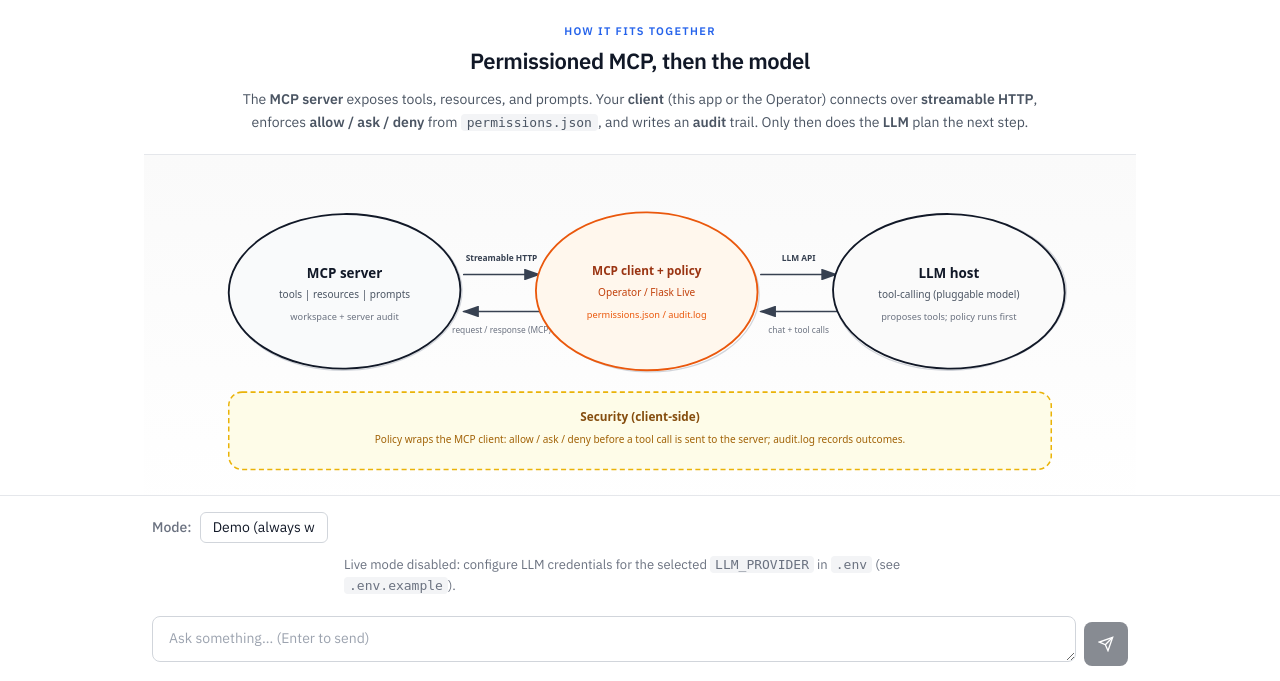
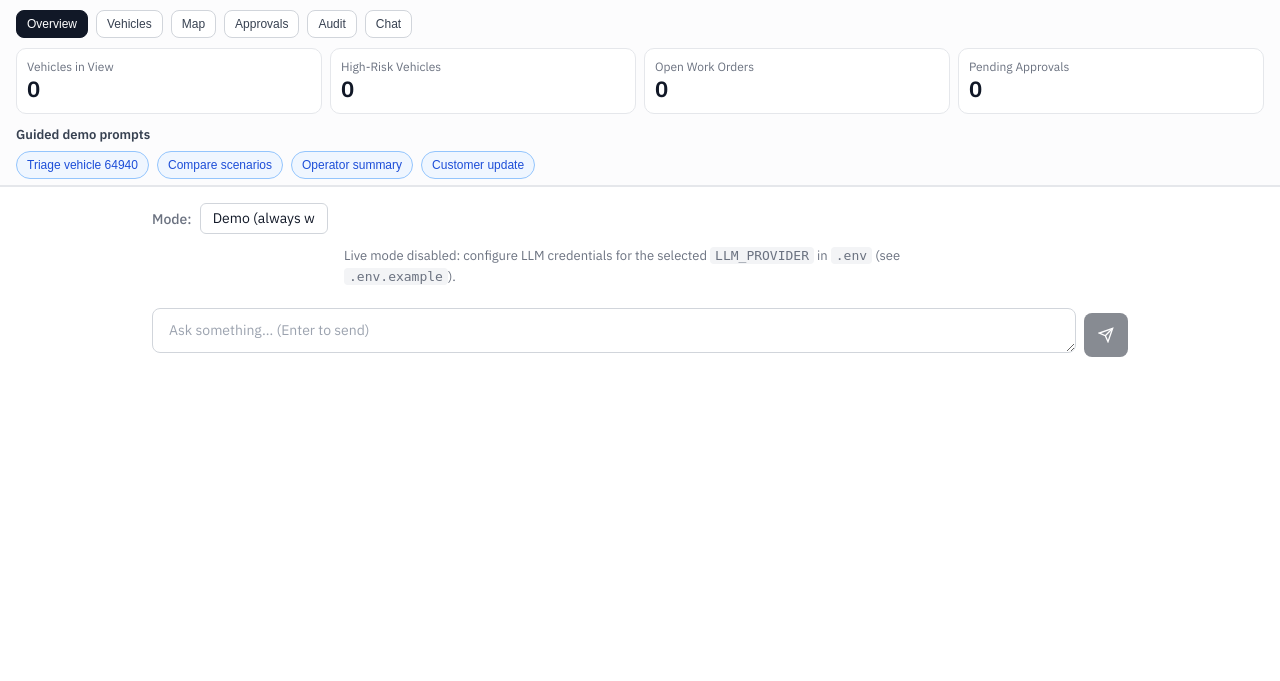
Before and after one commit to alialoha/MaintenanceOrchestrator, a Flask app: page / in a window 1280 px wide. Shown: the part 75-756 px from the top of the page. Run offline with Flask 3, Linux system fonts and the light colour scheme; data that the repository does not hold is empty.

Commit message:
Add demo dashboard tabs, map view, and fleet API endpoints.
Made-with: Cursor

```diff
--- a/src/web/app.py
+++ b/src/web/app.py
@@ -15,6 +15,7 @@ from agent.llm_client import (
     resolved_llm_model,
 )
 from agent.mcp_llm_host import MCPLLMHost
+import mcp_server.server as mcp_srv
 from web.branding import get_branding
 from web.demo import demo_reply
 
@@ -60,6 +61,68 @@ def _live_allowed() -> bool:
 def _run_chat(message: str) -> str:
     host = MCPLLMHost()
     return asyncio.run(host.chat(message))
+
+
+def _fleet_vehicle_ids(limit: int = 30) -> list[str]:
+    vids = list(mcp_srv._load_vehicles().keys())
+    return vids[: max(1, min(limit, len(vids)))]
+
+
+def _fleet_rows(limit: int = 30) -> list[dict]:
+    rows: list[dict] = []
+    for vid in _fleet_vehicle_ids(limit):
+        pred = mcp_srv.predict_maintenance_need(vid)
+        pred_r = pred.get("result") if pred.get("ok") else {}
+        prob = float((pred_r or {}).get("maintenance_need_probability", 0.0) or 0.0)
+        sev = "high" if prob >= 0.75 else "medium" if prob >= 0.45 else "low"
+        risk = mcp_srv.list_deliveries_at_risk(vid, horizon_hours=72)
+        risk_count = int(((risk.get("result") or {}).get("count", 0)) if risk.get("ok") else 0)
+        maint = mcp_srv.get_maintenance_history(vid, limit=1)
+        last_event = ""
+        if maint.get("ok"):
+            events = (maint.get("result") or {}).get("events", [])
+            if events:
+                last_event = events[0].get("event_date", "")
+        rows.append(
+            {
+                "vehicle_id": vid,
+                "maintenance_need_probability": round(prob, 4),
+                "severity_label": sev,
+                "deliveries_at_risk_72h": risk_count,
+                "last_event_date": last_event,
+            }
+        )
+    rows.sort(key=lambda r: (r["maintenance_need_probability"], r["deliveries_at_risk_72h"]), reverse=True)
+    return rows
+
+
+def _fleet_map_points(limit: int = 50) -> list[dict]:
+    points: list[dict] = []
+    vids = _fleet_vehicle_ids(limit)
+    for idx, vid in enumerate(vids):
+        slice_rows = mcp_srv._risk_rows_for_vehicle(vid)
+        if not slice_rows:
+            continue
+        row = slice_rows[-1]
+        lat = float(row.get("vehicle_gps_latitude", 0.0) or 0.0)
+        lon = float(row.get("vehicle_gps_longitude", 0.0) or 0.0)
+        if not lat or not lon:
+            continue
+        pred = mcp_srv.predict_maintenance_need(vid)
+        prob = float(((pred.get("result") or {}).get("maintenance_need_probability", 0.0)) if pred.get("ok") else 0.0)
+        severity = "high" if prob >= 0.75 else "medium" if prob >= 0.45 else "low"
+        points.append(
+            {
+                "vehicle_id": vid,
+                "lat": lat,
+                "lon": lon,
+                "severity": severity,
+                "maintenance_need_probability": round(prob, 4),
+                "label": f"{vid} | {severity}",
+                "order": idx,
+            }
+        )
+    return points
 
 
 @app.route("/")
@@ -128,6 +191,48 @@ def generate():
     return jsonify({"error": "Invalid mode; use demo or live"}), 400
 
 
+@app.route("/api/fleet_overview")
+def fleet_overview():
+    rows = _fleet_rows(limit=30)
+    pending = len([r for r in mcp_srv._read_jsonl(mcp_srv.APPROVALS_FILE) if (r.get("status") or "") == "pending"])
+    open_work_orders = len(mcp_srv._read_jsonl(mcp_srv.WORK_ORDERS_FILE))
+    high_risk = len([r for r in rows if r["severity_label"] == "high"])
+    return jsonify(
+        {
+            "vehicles_in_view": len(rows),
+            "high_risk_vehicles": high_risk,
+            "open_work_orders": open_work_orders,
+            "pending_approvals": pending,
+        }
+    )
+
+
+@app.route("/api/vehicles")
+def vehicles():
+    return jsonify({"rows": _fleet_rows(limit=50)})
+
+
+@app.route("/api/map_points")
+def map_points():
+    return jsonify({"rows": _fleet_map_points(limit=50)})
+
+
+@app.route("/api/approvals")
+def approvals():
+    rows = mcp_srv._read_jsonl(mcp_srv.APPROVALS_FILE)[-100:]
+    rows.reverse()
+    return jsonify({"rows": rows[:50]})
+
+
+@app.route("/api/audit")
+def audit():
+    line_rows: list[dict] = []
+    if mcp_srv.AUDIT_LOG.exists():
+        for line in mcp_srv.AUDIT_LOG.read_text(encoding="utf-8", errors="ignore").splitlines()[-200:]:
+            line_rows.append({"line": line})
+    return jsonify({"rows": line_rows[-100:]})
+
+
 if __name__ == "__main__":
     mcp_url = os.environ.get("MCP_SERVER_URL", "http://127.0.0.1:8000")
     print("=" * 64)
--- a/src/web/static/script.js
+++ b/src/web/static/script.js
@@ -12,11 +12,17 @@ const modelSelect = document.getElementById('modelSelect');
 const sendButton = document.getElementById('sendButton');
 const sendIcon = document.getElementById('sendIcon');
 const loadingSpinner = document.getElementById('loadingSpinner');
+const tabs = document.querySelectorAll('.tab-btn');
+const panels = document.querySelectorAll('.panel');
+const chips = document.querySelectorAll('.chip');
+let fleetMap = null;
+let fleetMarkers = [];
 
 document.addEventListener('DOMContentLoaded', function () {
     modelSelect.value = 'demo';
     setupEventListeners();
     updateSendButton();
+    loadDashboard();
 });
 
 function setupEventListeners() {
@@ -24,6 +30,22 @@ function setupEventListeners() {
     clearBtn.addEventListener('click', clearChat);
     messageInput.addEventListener('input', handleInputChange);
     messageInput.addEventListener('keydown', handleKeyDown);
+    tabs.forEach(btn => btn.addEventListener('click', () => selectTab(btn.dataset.tab)));
+    chips.forEach(btn => btn.addEventListener('click', () => {
+        messageInput.value = btn.dataset.prompt || '';
+        messageInput.focus();
+        updateSendButton();
+    }));
+}
+
+function selectTab(tabId) {
+    tabs.forEach(b => b.classList.toggle('active', b.dataset.tab === tabId));
+    panels.forEach(p => p.classList.toggle('active', p.id === tabId));
+    if (tabId === 'mapTab') {
+        setTimeout(() => {
+            if (fleetMap) fleetMap.invalidateSize();
+        }, 20);
+    }
 }
 
 function handleSubmit(e) {
@@ -214,3 +236,88 @@ function scrollToBottom() {
         behavior: 'smooth'
     });
 }
+
+async function loadDashboard() {
+    try {
+        const [overview, vehicles, mapPoints, approvals, audit] = await Promise.all([
+            fetch('/api/fleet_overview').then(r => r.json()),
+            fetch('/api/vehicles').then(r => r.json()),
+            fetch('/api/map_points').then(r => r.json()),
+            fetch('/api/approvals').then(r => r.json()),
+            fetch('/api/audit').then(r => r.json()),
+        ]);
+        renderOverview(overview);
+        renderVehicles(vehicles.rows || []);
+        renderApprovals(approvals.rows || []);
+        renderAudit(audit.rows || []);
+        renderMap(mapPoints.rows || []);
+    } catch (e) {
+        console.error('dashboard load failed', e);
+    }
+}
+
+function renderOverview(o) {
+    document.getElementById('kpiVehicles').textContent = o.vehicles_in_view ?? '-';
+    document.getElementById('kpiHighRisk').textContent = o.high_risk_vehicles ?? '-';
+    document.getElementById('kpiWorkOrders').textContent = o.open_work_orders ?? '-';
+    document.getElementById('kpiApprovals').textContent = o.pending_approvals ?? '-';
+}
+
+function renderVehicles(rows) {
+    const tbody = document.querySelector('#vehiclesTable tbody');
+    if (!tbody) return;
+    tbody.innerHTML = rows.map(r => `
+        <tr>
+            <td>${escapeHtml(r.vehicle_id)}</td>
+            <td>${Number(r.maintenance_need_probability || 0).toFixed(3)}</td>
+            <td>${escapeHtml(r.severity_label || '')}</td>
+            <td>${escapeHtml(String(r.deliveries_at_risk_72h ?? 0))}</td>
+            <td>${escapeHtml(r.last_event_date || '')}</td>
+        </tr>
+    `).join('');
+}
+
+function renderApprovals(rows) {
+    const tbody = document.querySelector('#approvalsTable tbody');
+    if (!tbody) return;
+    tbody.innerHTML = rows.map(r => `
+        <tr>
+            <td>${escapeHtml(r.approval_id || '')}</td>
+            <td>${escapeHtml(r.action_type || '')}</td>
+            <td>${escapeHtml(r.status || '')}</td>
+            <td>${escapeHtml(String(r.estimated_cost ?? ''))}</td>
+            <td>${escapeHtml(r.created_at || '')}</td>
+        </tr>
+    `).join('');
+}
+
+function renderAudit(rows) {
+    const box = document.getElementById('auditLines');
+    if (!box) return;
+    box.innerHTML = rows.map(r => `<div>${escapeHtml(r.line || '')}</div>`).join('');
+}
+
+function renderMap(rows) {
+    const mapEl = document.getElementById('fleetMap');
+    if (!mapEl || typeof L === 'undefined') return;
+    if (!fleetMap) {
+        fleetMap = L.map('fleetMap').setView([39.5, -98.35], 4);
+        L.tileLayer('https://{s}.tile.openstreetmap.org/{z}/{x}/{y}.png', {
+            maxZoom: 19,
+            attribution: '&copy; OpenStreetMap'
+        }).addTo(fleetMap);
+    }
+    fleetMarkers.forEach(m => fleetMap.removeLayer(m));
+    fleetMarkers = [];
+    rows.forEach(r => {
+        const color = r.severity === 'high' ? '#dc2626' : r.severity === 'medium' ? '#d97706' : '#16a34a';
+        const marker = L.circleMarker([r.lat, r.lon], { radius: 6, color, fillColor: color, fillOpacity: 0.7 })
+            .addTo(fleetMap)
+            .bindPopup(`<strong>Vehicle ${escapeHtml(r.vehicle_id)}</strong><br/>Severity: ${escapeHtml(r.severity)}<br/>Need: ${r.maintenance_need_probability}`);
+        fleetMarkers.push(marker);
+    });
+}
+
+function escapeHtml(v) {
+    return String(v || '').replace(/&/g, '&amp;').replace(/</g, '&lt;').replace(/>/g, '&gt;');
+}
--- a/src/web/static/styles.css
+++ b/src/web/static/styles.css
@@ -101,6 +101,123 @@ body {
     flex-direction: column;
     flex: 1 1 0;
     min-height: 0;
+}
+
+.dashboard-wrap {
+    border-bottom: 1px solid #e5e7eb;
+    background: #fcfcfd;
+    padding: 10px 16px 6px;
+}
+
+.tabs-row {
+    display: flex;
+    flex-wrap: wrap;
+    gap: 8px;
+    margin-bottom: 10px;
+}
+
+.tab-btn {
+    border: 1px solid #d1d5db;
+    background: white;
+    color: #374151;
+    border-radius: 8px;
+    padding: 6px 10px;
+    font-size: 12px;
+    cursor: pointer;
+}
+
+.tab-btn.active {
+    background: #111827;
+    color: #fff;
+    border-color: #111827;
+}
+
+.panel {
+    display: none;
+}
+
+.panel.active {
+    display: block;
+}
+
+.kpi-grid {
+    display: grid;
+    grid-template-columns: repeat(4, minmax(0, 1fr));
+    gap: 8px;
+}
+
+.kpi-card {
+    background: #fff;
+    border: 1px solid #e5e7eb;
+    border-radius: 10px;
+    padding: 10px;
+}
+
+.kpi-label {
+    color: #6b7280;
+    font-size: 12px;
+}
+
+.kpi-value {
+    color: #111827;
+    font-size: 22px;
+    font-weight: 600;
+}
+
+.tutorial-block {
+    margin-top: 12px;
+}
+
+.tutorial-block h3 {
+    font-size: 13px;
+    margin-bottom: 8px;
+    color: #374151;
+}
+
+.chips {
+    display: flex;
+    flex-wrap: wrap;
+    gap: 8px;
+}
+
+.chip {
+    border: 1px solid #93c5fd;
+    background: #eff6ff;
+    color: #1d4ed8;
+    border-radius: 9999px;
+    padding: 6px 10px;
+    font-size: 12px;
+    cursor: pointer;
+}
+
+.data-table {
+    width: 100%;
+    border-collapse: collapse;
+    font-size: 12px;
+}
+
+.data-table th, .data-table td {
+    border-bottom: 1px solid #e5e7eb;
+    text-align: left;
+    padding: 6px 8px;
+}
+
+.map-box {
+    height: 270px;
+    border: 1px solid #e5e7eb;
+    border-radius: 10px;
+}
+
+.audit-box {
+    max-height: 220px;
+    overflow: auto;
+    border: 1px solid #e5e7eb;
+    border-radius: 10px;
+    background: #fff;
+    padding: 8px;
+    font-size: 12px;
+    color: #374151;
+    line-height: 1.5;
 }
 
 .messages-area {
--- a/src/web/templates/index.html
+++ b/src/web/templates/index.html
@@ -7,6 +7,7 @@
     <link rel="preconnect" href="https://fonts.googleapis.com">
     <link rel="preconnect" href="https://fonts.gstatic.com" crossorigin>
     <link href="https://fonts.googleapis.com/css2?family=IBM+Plex+Sans:ital,wght@0,300;0,400;0,500;0,600;1,400&display=swap" rel="stylesheet">
+    <link rel="stylesheet" href="https://unpkg.com/leaflet@1.9.4/dist/leaflet.css" />
     <link rel="stylesheet" href="/static/styles.css">
 </head>
 <body class="font-ibm-plex">
@@ -29,6 +30,58 @@
         </div>
 
         <div class="chat-container">
+            <div class="dashboard-wrap">
+                <div class="tabs-row">
+                    <button class="tab-btn active" data-tab="overviewTab">Overview</button>
+                    <button class="tab-btn" data-tab="vehiclesTab">Vehicles</button>
+                    <button class="tab-btn" data-tab="mapTab">Map</button>
+                    <button class="tab-btn" data-tab="approvalsTab">Approvals</button>
+                    <button class="tab-btn" data-tab="auditTab">Audit</button>
+                    <button class="tab-btn" data-tab="chatTab">Chat</button>
+                </div>
+
+                <div class="panel active" id="overviewTab">
+                    <div class="kpi-grid">
+                        <div class="kpi-card"><div class="kpi-label">Vehicles in View</div><div id="kpiVehicles" class="kpi-value">-</div></div>
+                        <div class="kpi-card"><div class="kpi-label">High-Risk Vehicles</div><div id="kpiHighRisk" class="kpi-value">-</div></div>
+                        <div class="kpi-card"><div class="kpi-label">Open Work Orders</div><div id="kpiWorkOrders" class="kpi-value">-</div></div>
+                        <div class="kpi-card"><div class="kpi-label">Pending Approvals</div><div id="kpiApprovals" class="kpi-value">-</div></div>
+                    </div>
+                    <div class="tutorial-block">
+                        <h3>Guided demo prompts</h3>
+                        <div class="chips">
+                            <button class="chip" data-prompt="Triage vehicle 64940 and tell me if we should create a work order.">Triage vehicle 64940</button>
+                            <button class="chip" data-prompt="Estimate delay impact for vehicle 64940 under repair_now, defer_24h, and swap_vehicle.">Compare scenarios</button>
+                            <button class="chip" data-prompt="Generate an operator summary for the latest work order and list required approvals.">Operator summary</button>
+                            <button class="chip" data-prompt="Generate a customer update for the first at-risk delivery in professional and empathetic tone.">Customer update</button>
+                        </div>
+                    </div>
+                </div>
+
+                <div class="panel" id="vehiclesTab">
+                    <table class="data-table" id="vehiclesTable">
+                        <thead><tr><th>Vehicle</th><th>Need Prob</th><th>Severity</th><th>At Risk (72h)</th><th>Last Event</th></tr></thead>
+                        <tbody></tbody>
+                    </table>
+                </div>
+
+                <div class="panel" id="mapTab">
+                    <div id="fleetMap" class="map-box"></div>
+                </div>
+
+                <div class="panel" id="approvalsTab">
+                    <table class="data-table" id="approvalsTable">
+                        <thead><tr><th>Approval</th><th>Action</th><th>Status</th><th>Cost</th><th>Created</th></tr></thead>
+                        <tbody></tbody>
+                    </table>
+                </div>
+
+                <div class="panel" id="auditTab">
+                    <div id="auditLines" class="audit-box"></div>
+                </div>
+            </div>
+
+            <div class="panel" id="chatTab">
             <div id="messagesArea" class="messages-area" role="log" aria-live="polite" aria-relevant="additions">
                 <div class="messages-content">
                     <div id="welcomeScreen" class="welcome-screen">
@@ -74,6 +127,7 @@
                         </div>
                     </div>
                 </div>
+            </div>
             </div>
 
             <div class="input-area">
@@ -127,6 +181,7 @@
     <script>
         window.__LIVE_AVAILABLE__ = {{ 'true' if live_available else 'false' }};
     </script>
+    <script src="https://unpkg.com/leaflet@1.9.4/dist/leaflet.js"></script>
     <script src="/static/script.js"></script>
 </body>
 </html>
```
Also changed, not shown: tests/test_flask.py (+7 -0 lines), README.md.
